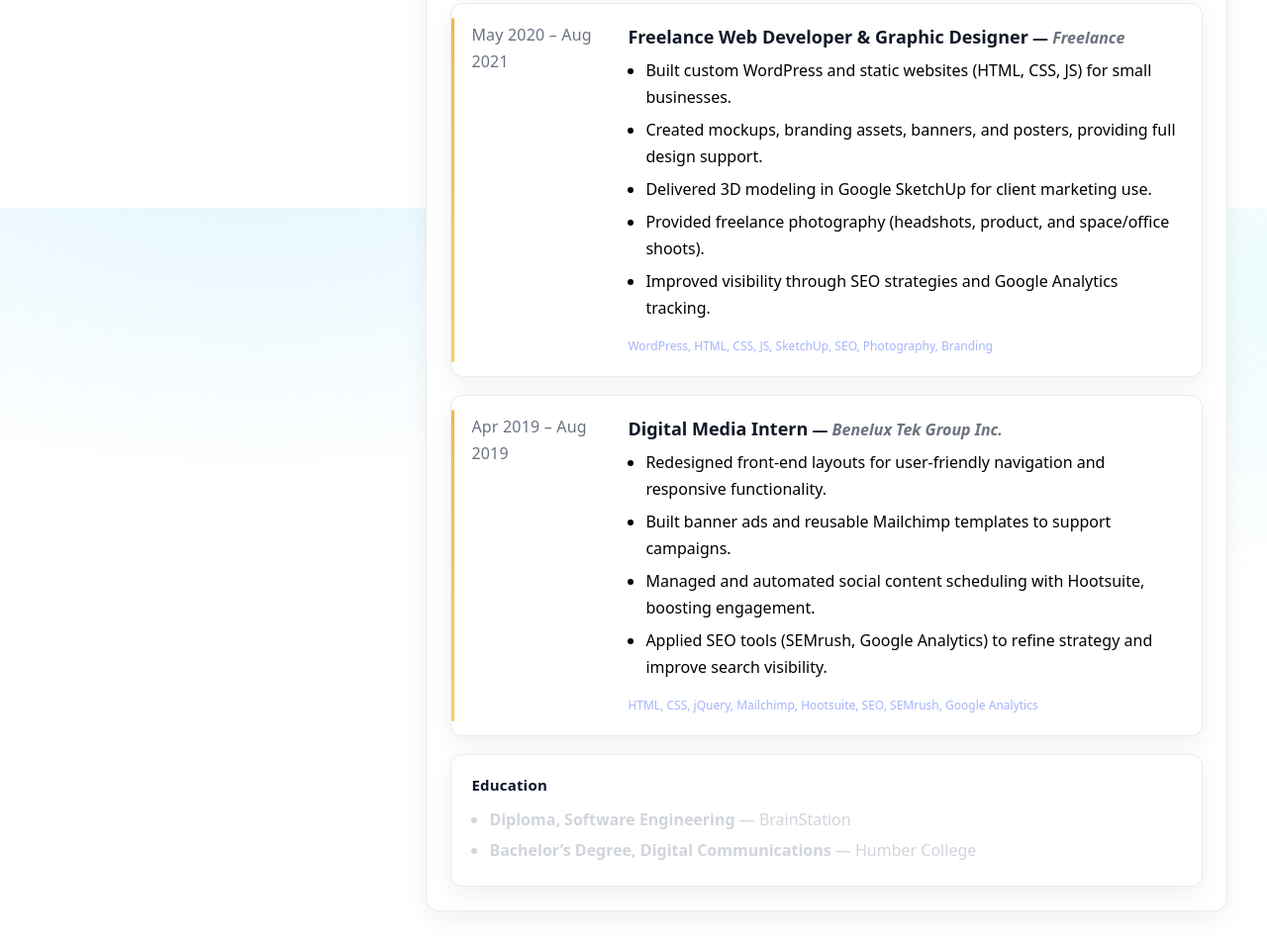
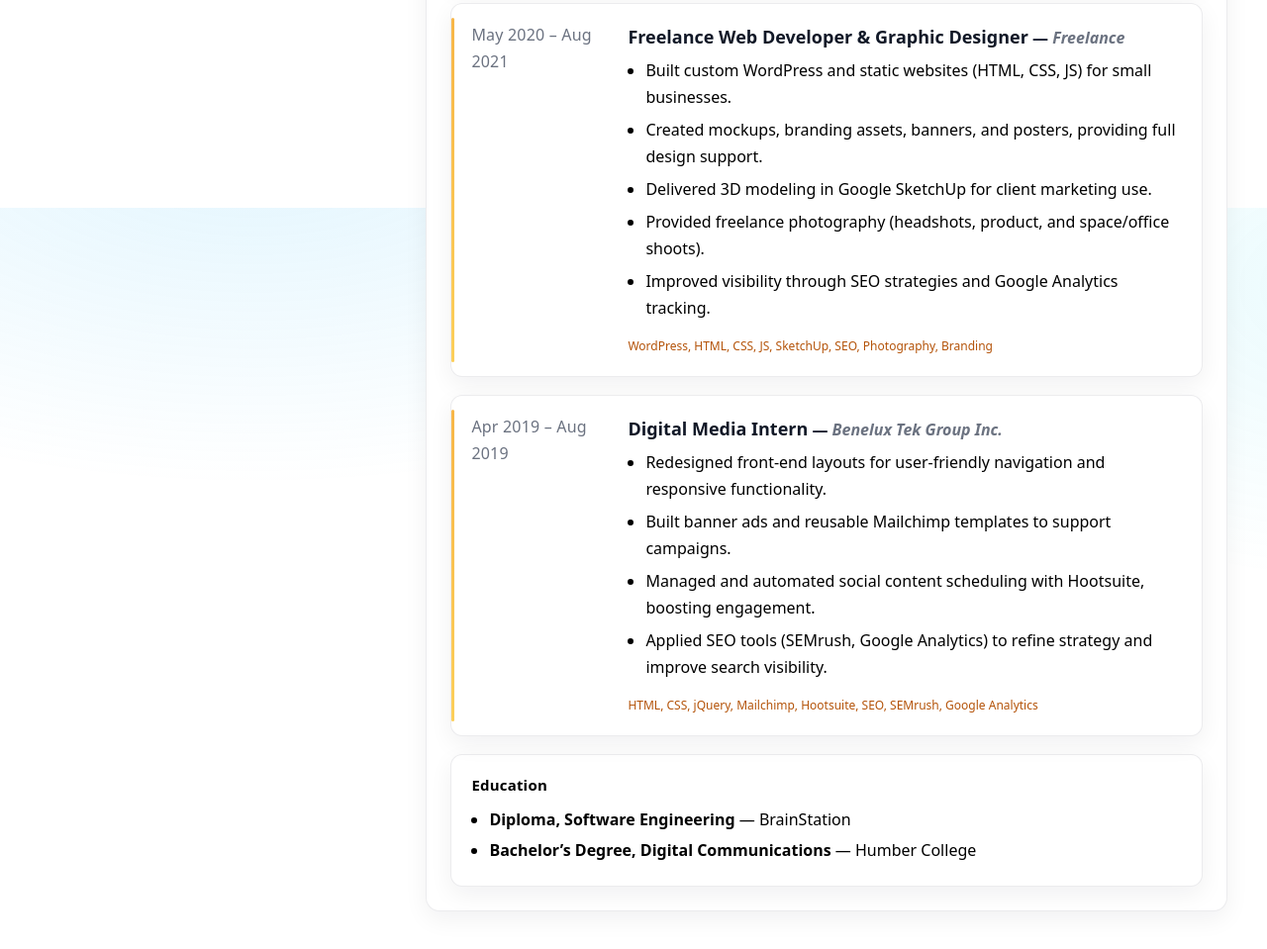
Before and after one commit to KappaTrooper/Resume, a plain HTML site: page index.html in a window 1280 px wide. Shown: the part 2190-3149 px from the top of the page at 99% size. Drawn offline with Linux system fonts and the light colour scheme.

Commit message:
Small bug with color and education color

```diff
--- a/stylesheet.css
+++ b/stylesheet.css
@@ -283,7 +283,7 @@ a:hover { text-decoration: underline; }
   /* if you add <span> around each skill, this styles pills */
 }
 .job_skills p,
-.job_skills p span{
+.job_skills p {
   font-size: 12px;
   color: #a5b4fc; /* soft indigo for variety */
 }
@@ -469,3 +469,13 @@ hr{
 :root[data-theme="light"] .btn {
   color: #000000;
 }
+:root[data-theme="light"] .education,
+:root[data-theme="light"] .education h3,
+:root[data-theme="light"] .education li {
+  color: #000000;
+}
+/* Light mode job skills text (amber instead of blue/indigo) */
+:root[data-theme="light"] .job_skills p {
+  color: #b45309;   /* amber-700 */
+  font-weight: 500;
+}
```
